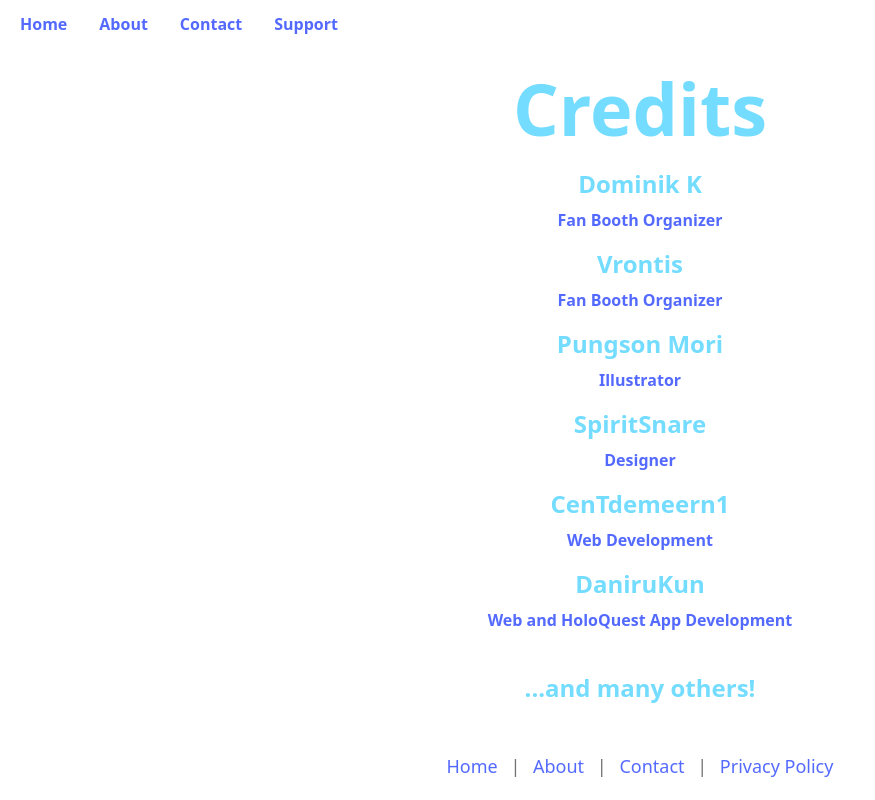
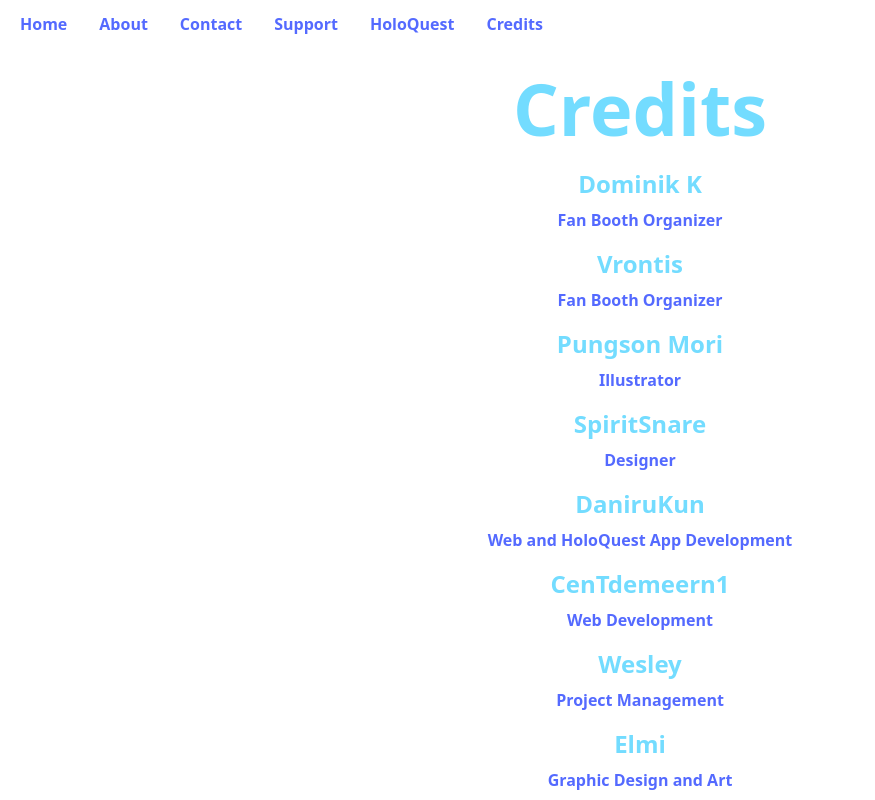
Before and after one commit to watsonindustries/hololivefanbooth, a SvelteKit app: page /credits in a window 1280 px wide. Shown: the top 800 px of the page, without its empty margins (0-875 px from the left). Built offline with nearby package versions, Linux system fonts and the light colour scheme.

Commit message:
Update some site details

```diff
--- a/src/lib/components/HQOnboarding.svelte
+++ b/src/lib/components/HQOnboarding.svelte
@@ -33,7 +33,10 @@
 		<Icon src={QrCode} size="24px" />
 		Get holoquest app</button>
 </div>
-
+{:else}
+<p class="text-xl text-secondary font-geologica">
+	Available <b>soon!</b> Check here for updates.
+</p>
 {/if}
 
 <!-- Modal -->
--- a/src/lib/components/Navigation.svelte
+++ b/src/lib/components/Navigation.svelte
@@ -20,6 +20,14 @@
 		{
 			name: 'Support',
 			href: '/#support'
+		},
+		{
+			name: 'HoloQuest',
+			href: '/holoquest'
+		},
+		{
+			name: 'Credits',
+			href: '/credits'
 		}
 	];
 </script>
--- a/src/routes/contact/+page.svelte
+++ b/src/routes/contact/+page.svelte
@@ -12,7 +12,10 @@
 			handle: '@Dominik_KFBeats'
 		},
 		{
-			handle: '@vrontis'
+			handle: '@vrontisdev'
+		},
+		{
+			handle: '@wesley'
 		}
 	];
 </script>
--- a/src/routes/credits/+page.svelte
+++ b/src/routes/credits/+page.svelte
@@ -4,12 +4,18 @@
 		{ name: 'Vrontis', role: 'Fan Booth Organizer', link: 'https://vrontis.dev' },
 		{ name: 'Pungson Mori', role: 'Illustrator', link: 'https://twitter.com/333aalloonnHD' },
 		{ name: 'SpiritSnare', role: 'Designer', link: 'https://twitter.com/Spiritsnare' },
-		{ name: 'CenTdemeern1', role: 'Web Development', link: 'https://linktr.ee/centdemeern1' },
 		{
 			name: 'DaniruKun',
 			role: 'Web and HoloQuest App Development',
 			link: 'https://twitter.com/DaniruKun'
-		}
+		},
+		{ name: 'CenTdemeern1', role: 'Web Development', link: 'https://linktr.ee/centdemeern1' },
+		{
+			name: 'Wesley',
+			role: 'Project Management',
+			link: '#'
+		},
+		{ name: 'Elmi', role: 'Graphic Design and Art', link: 'https://twitter.com/Elmi39Project' }
 	];
 </script>
 
--- a/src/routes/holoquest/+page.svelte
+++ b/src/routes/holoquest/+page.svelte
@@ -110,6 +110,9 @@ additionalMetaTags={[
 						>contact the booth staff</a
 					>.
 				</p>
+				<p>
+					Prizes are limited and while supplies last.
+				</p>
 			</div>
 		</div>
 	</div>
```
